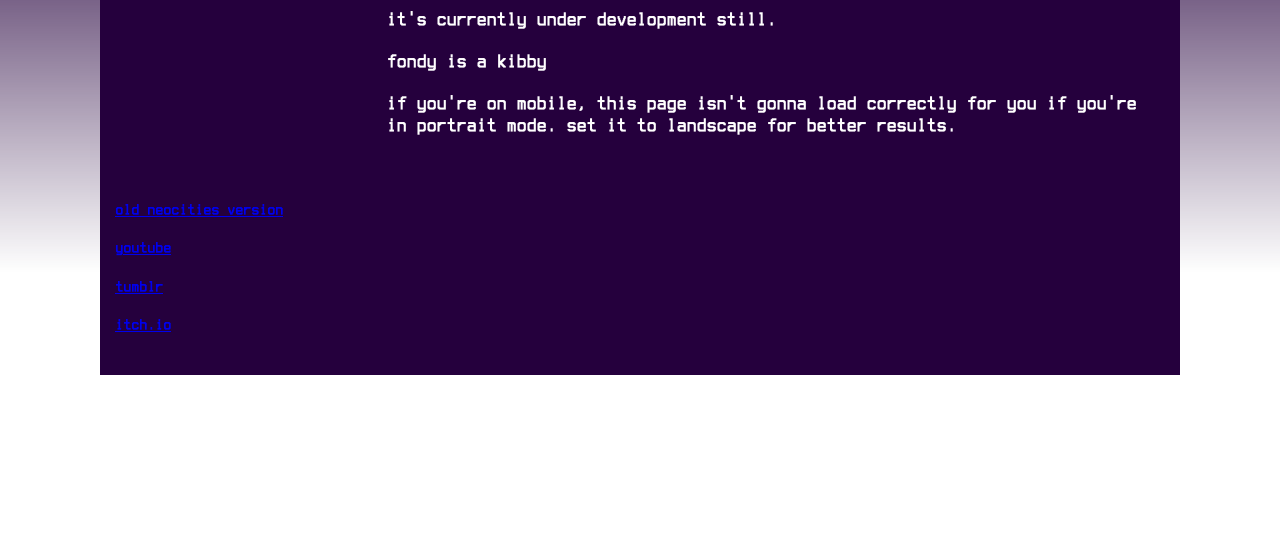
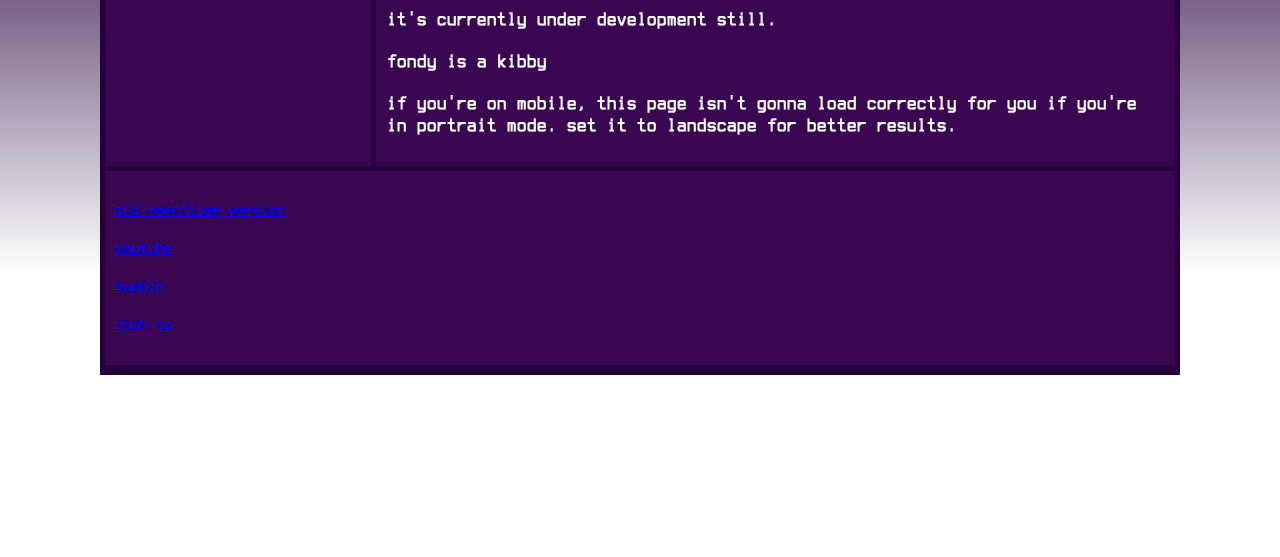
Before and after one commit to dogewoz/dogewoz.github.io, a website: page index.html in a window 1280 px wide. Shown: the part 243-800 px from the top of the page. Drawn offline with Linux system fonts and the light colour scheme.

Commit message:
NEVERMIND TOO PURPLE
bwaaaa we must unthanos this....

```diff
--- a/styles.css
+++ b/styles.css
@@ -44,7 +44,7 @@ p {
   padding: 5px;
 }
 .container > div {
- /* background-color: rgba(255, 255, 255, 0.8); */
+  background-color: rgba(255, 64, 255, 0.1);
   padding: 10px;
 }
 .container > div.header {
```
